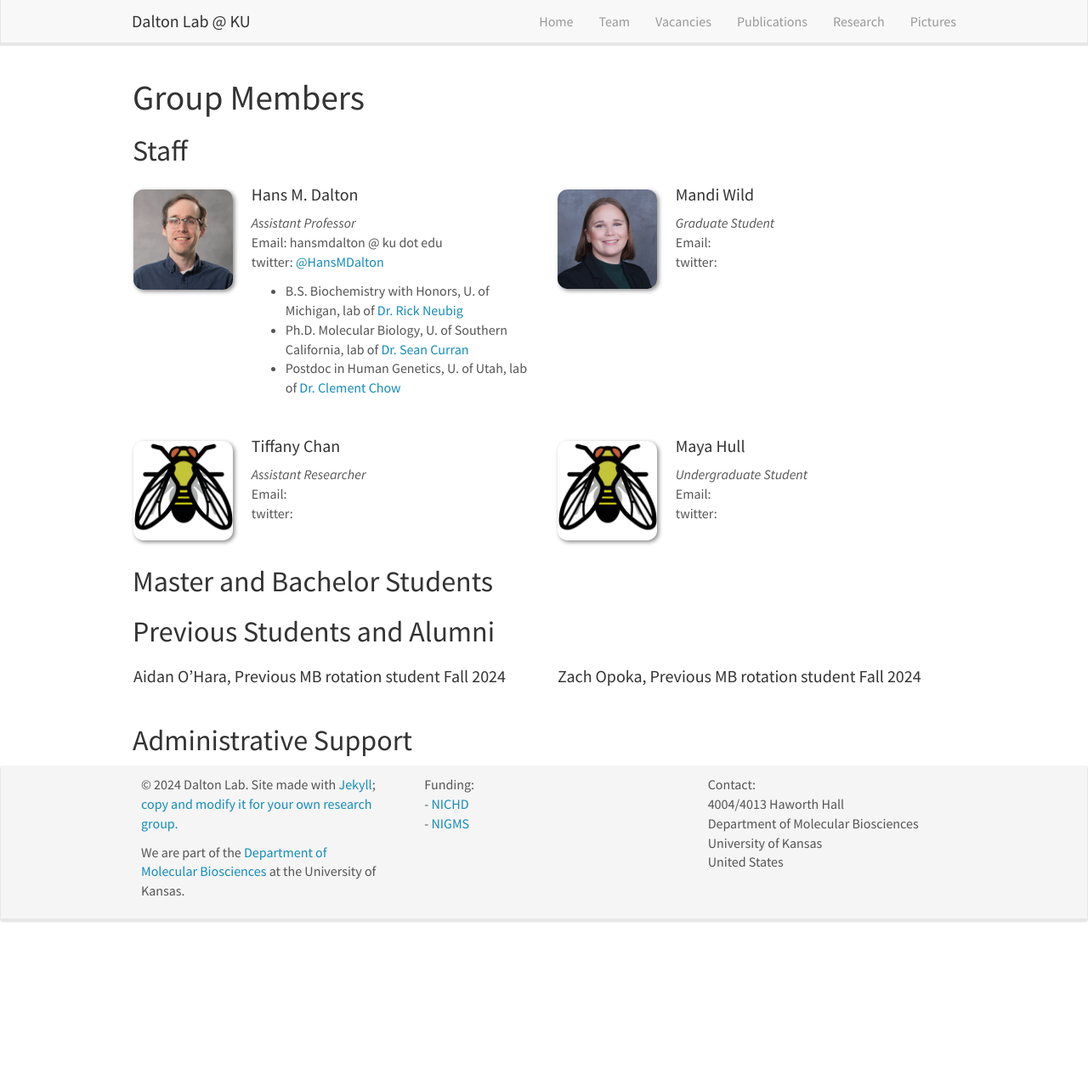
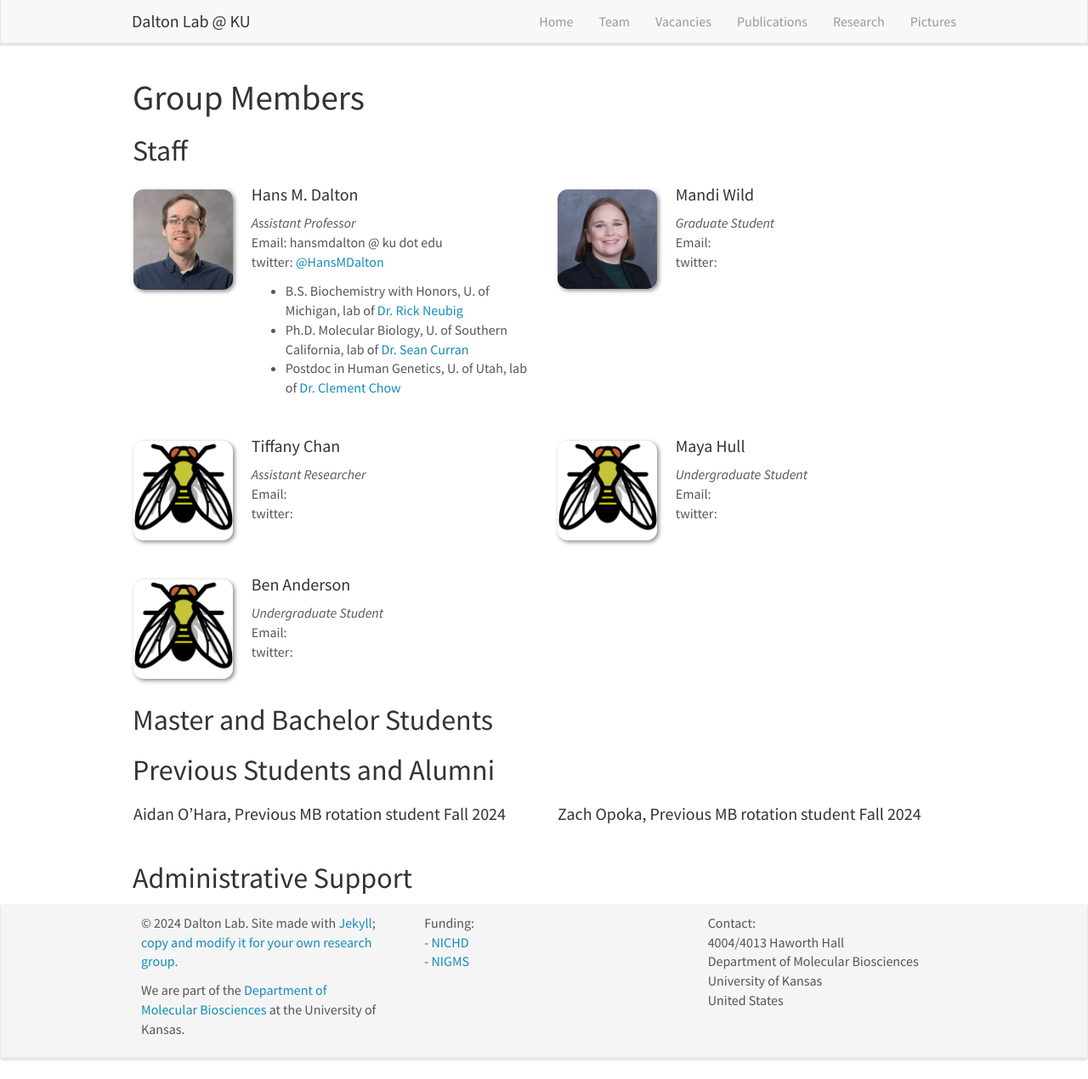
Before and after one commit to hansmdalton/hansmdalton.github.io, a Jekyll site: the page built from _pages/team.md, in a window 1280 px wide and 1270 px high. Shown: the whole window at 85% size. Built offline with Jekyll 4.4.1, drawn with Linux system fonts in a browser that asks for light colours; nearby versions of some CDN libraries.

Commit message:
Update team_members.yml

```diff
--- a/_data/team_members.yml
+++ b/_data/team_members.yml
@@ -23,3 +23,7 @@
 - name: Maya Hull
   photo: fly.png
   info: Undergraduate Student
+
+- name: Ben Anderson
+  photo: fly.png
+  info: Undergraduate Student
```
